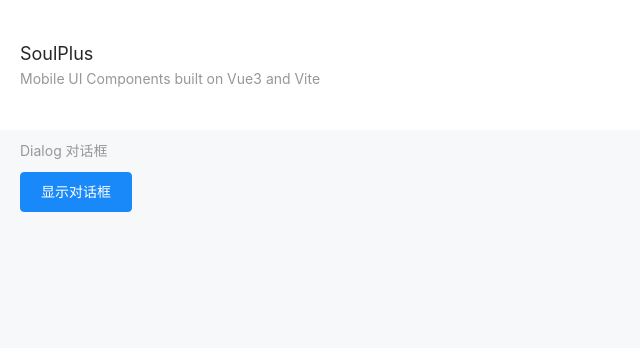
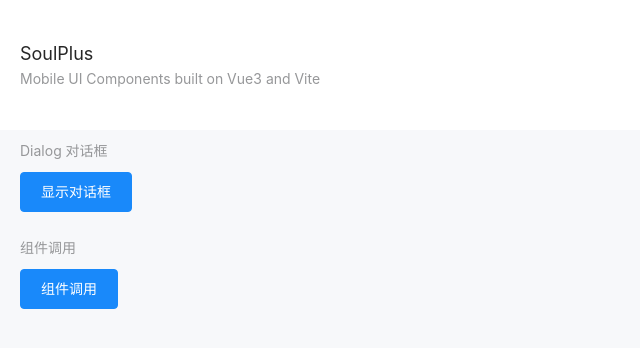
Before and after one commit to jsdawn/soul-plus, a Vue app: page /dialog in a window 1280 px wide. Shown: the top 348 px of the page, without its empty margins (0-640 px from the left). Built offline with nearby package versions, Linux system fonts and the light colour scheme.

Commit message:
upd toast

```diff
--- a/packages/Toast/toast.js
+++ b/packages/Toast/toast.js
@@ -7,7 +7,7 @@
   type: 'text',
   position: 'bottom', // middle bottom
   message: '',
-  duration: 0, // 默认2秒关闭
+  duration: 2000, // 默认2秒关闭
   transition: undefined,
   overlay: false, // 默认不显示遮罩层
   overlayClass: undefined,
--- a/packages/hooks/callInterceptor.js
+++ b/packages/hooks/callInterceptor.js
@@ -4,8 +4,6 @@
   if (interceptor) {
     // interceptorVal ? done : cancel
     const interceptorVal = interceptor.apply(null, args || []);
-
-    console.log(interceptorVal);
 
     if (isPromise(interceptorVal)) {
       interceptorVal
--- a/packages/theme-chalk/src/popup.scss
+++ b/packages/theme-chalk/src/popup.scss
@@ -110,7 +110,7 @@
     }
     &-leave-active {
       animation: swing-top-out $animation-duration-base both
-        cubic-bezier(0.6, -0.28, 0.735, 0.045);
+        cubic-bezier(0.43, 0.05, 0.72, 0.07);
     }
   }
 }
--- a/src/pages/dialog.vue
+++ b/src/pages/dialog.vue
@@ -2,14 +2,20 @@
   <div class="page-overlay">
     <h3 class="comp-title">Dialog 对话框</h3>
     <div class="comp-wrap">
-      <so-button type="primary" @click="show = !show">显示对话框</so-button>
+      <so-button type="primary">显示对话框</so-button>
+    </div>
+
+    <h3 class="comp-title">组件调用</h3>
+    <div class="comp-wrap">
+      <so-button type="primary" @click="show = !show">组件调用</so-button>
 
       <so-dialog
         v-model:show="show"
-        title="Shopping"
-        message="Are you sure???"
+        title="组件调用"
         :beforeClose="onBeforeClose"
-      ></so-dialog>
+      >
+        <p style="text-align: center">Are you sure???</p>
+      </so-dialog>
     </div>
   </div>
 </template>
@@ -25,7 +31,7 @@
   return new Promise(resolve => {
     if (action !== 'confirm') return resolve(true);
     setTimeout(() => {
-      resolve(true);
+      resolve(false);
     }, 2000);
   });
 };
```
